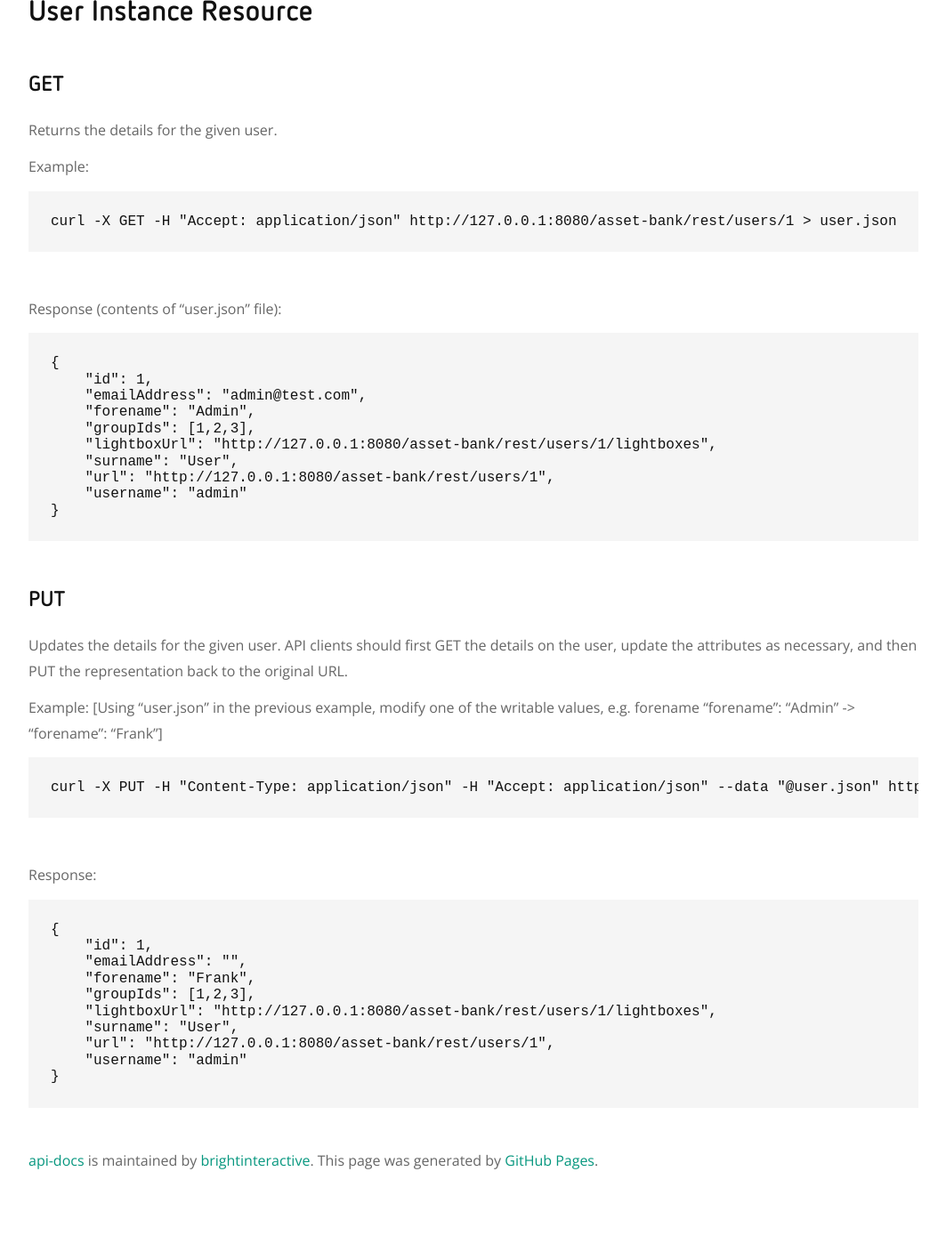
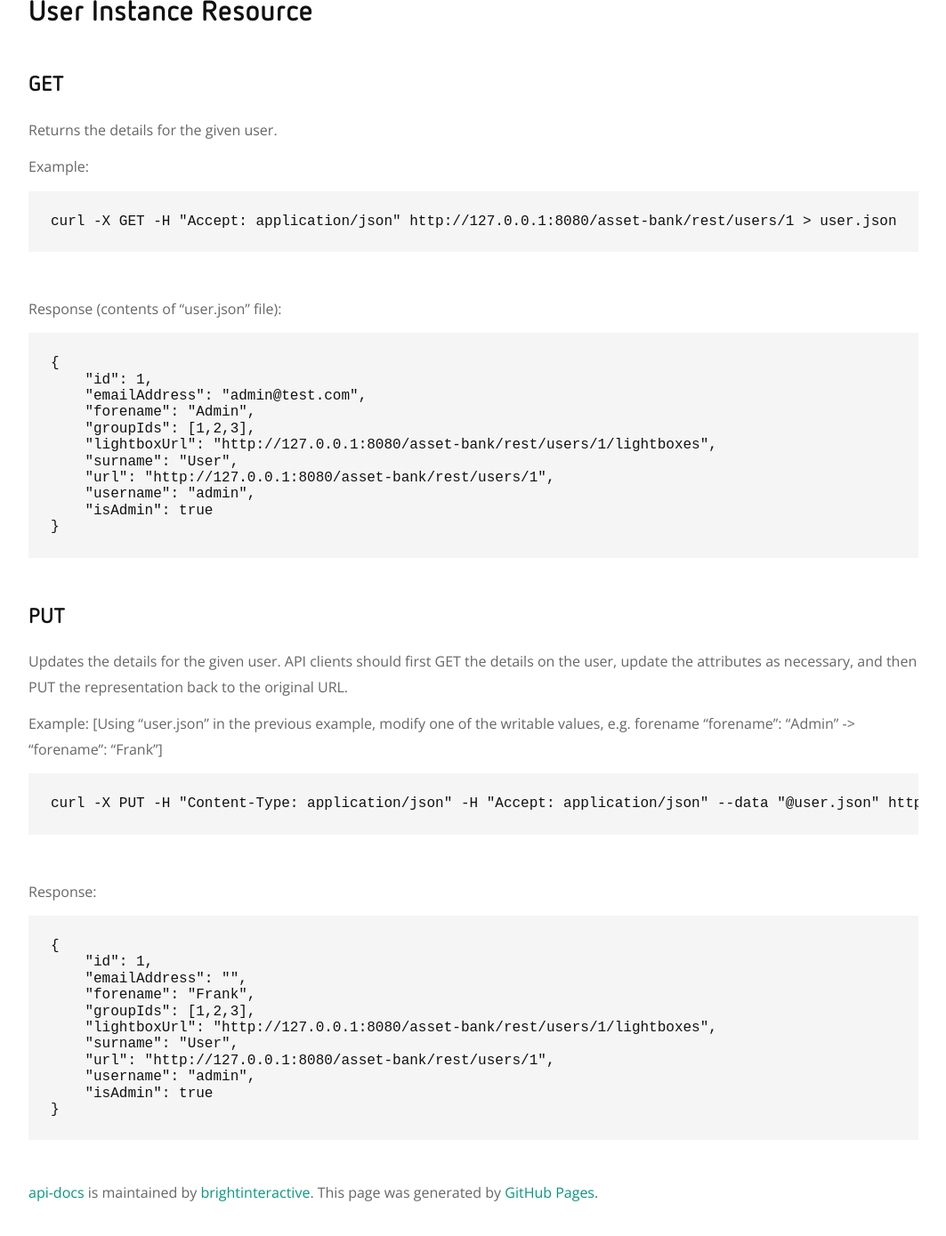
Before and after one commit to brightinteractive/api-docs, a Jekyll site: the page built from doc/user.md, in a window 1280 px wide and 1400 px high, scrolled down 185 px. Shown: the top 1389 px of the window at 89% size, without its empty margins (108-1171 px from the left). Built offline with Jekyll 4.4.1, drawn with Linux system fonts in a browser that asks for light colours; our own code applies the rules of GitHub Pages for plain Markdown files; before the commit the page ends 1548 px from its top, so only the background shows below that.

Commit message:
ABC-2893: Add isAdmin to example response from /authenticated-user and /user

````diff
--- a/doc/user.md
+++ b/doc/user.md
@@ -17,7 +17,8 @@ Response (contents of "user.json" file):
     "lightboxUrl": "http://127.0.0.1:8080/asset-bank/rest/users/1/lightboxes",
     "surname": "User",
     "url": "http://127.0.0.1:8080/asset-bank/rest/users/1",
-    "username": "admin"
+    "username": "admin",
+    "isAdmin": true
 }
 ```
 
@@ -42,6 +43,7 @@ Response:
     "lightboxUrl": "http://127.0.0.1:8080/asset-bank/rest/users/1/lightboxes",
     "surname": "User",
     "url": "http://127.0.0.1:8080/asset-bank/rest/users/1",
-    "username": "admin"
+    "username": "admin",
+    "isAdmin": true
 }
 ```
````
Also changed, not shown: doc/authenticated-user.md (+2 -1 lines).
